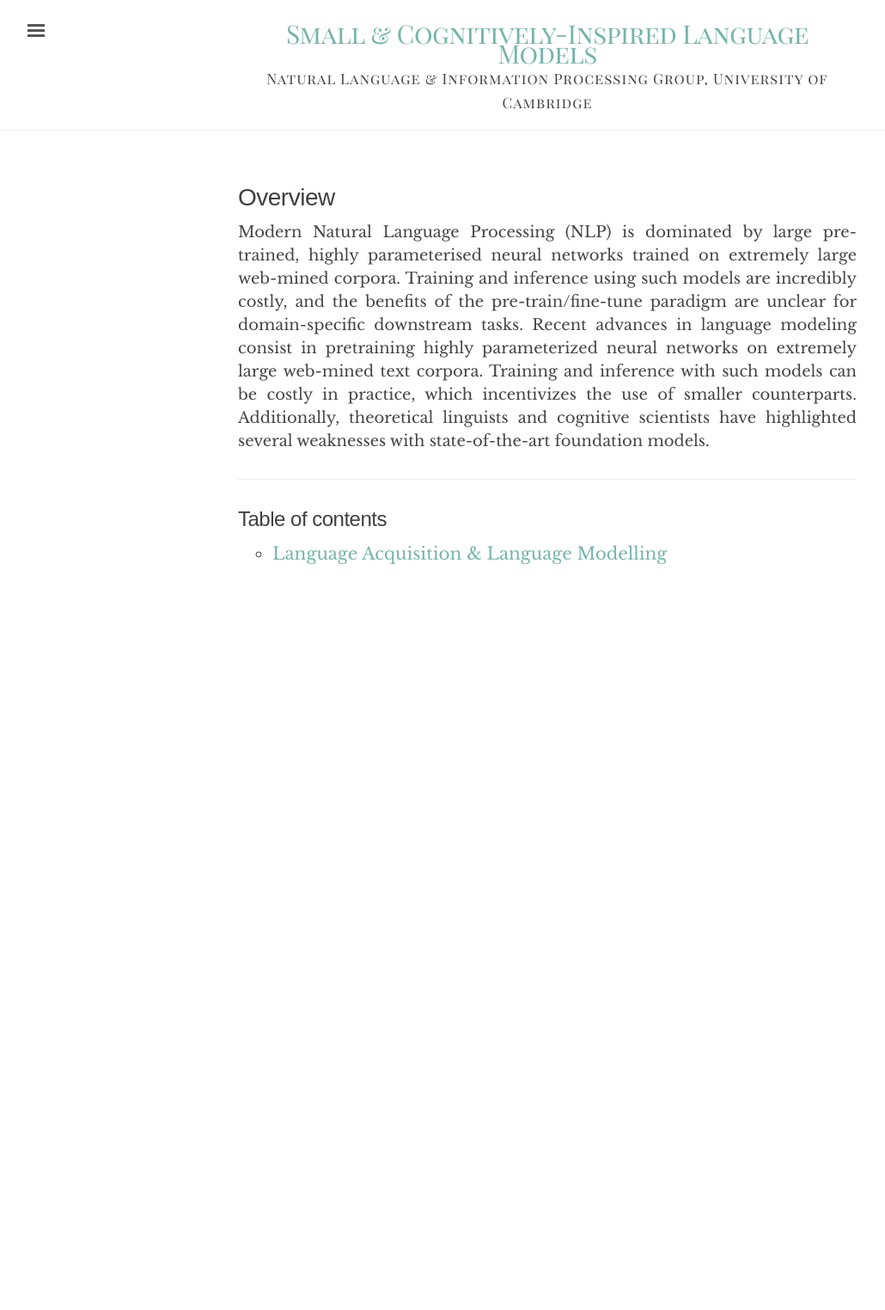
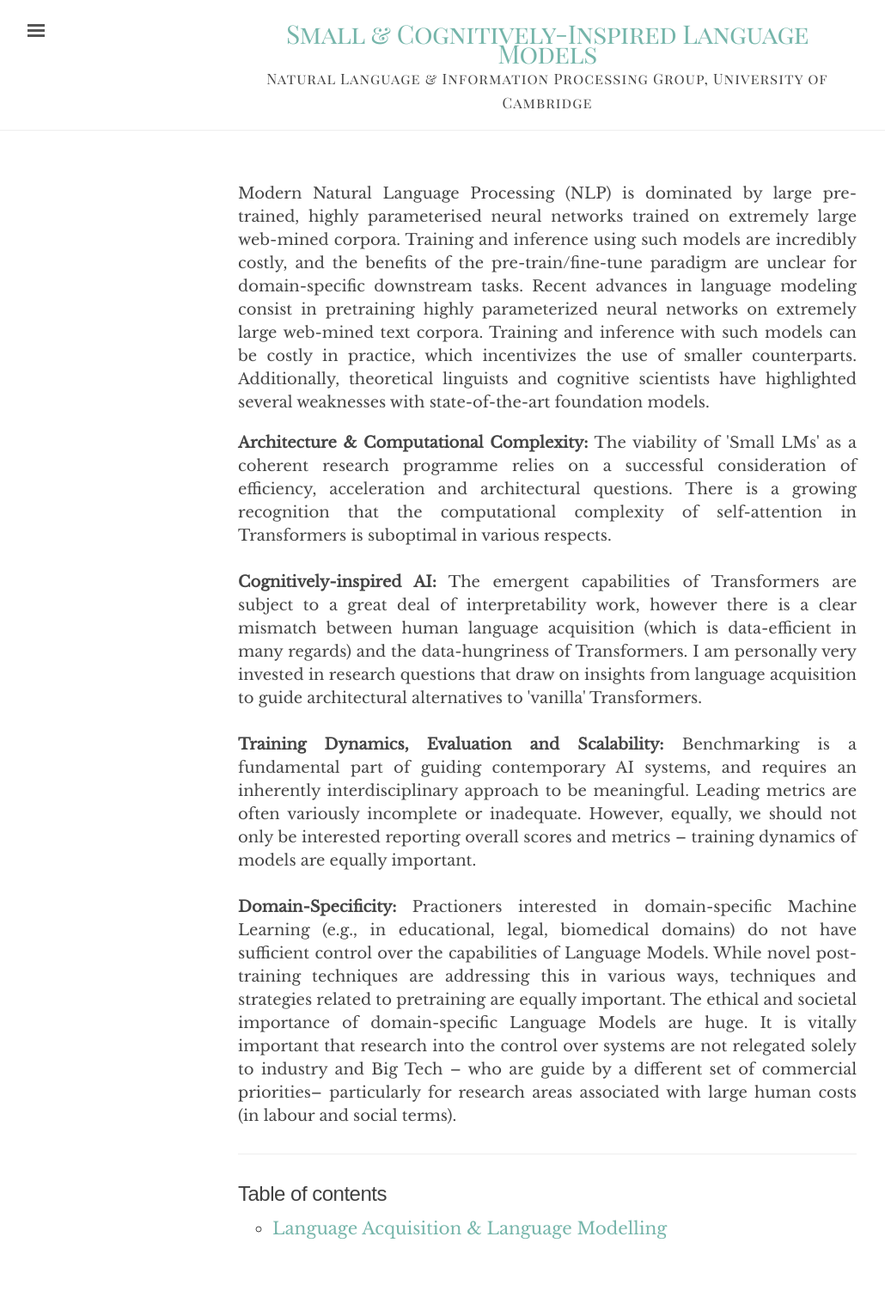
Before and after one commit to suchirsalhan/slm, a Jekyll site: the page built from index.md, in a window 1280 px wide. Shown: the whole page at 86% size, without its empty margins (3-1033 px from the left). Built offline with Jekyll 4.4.1, drawn with Linux system fonts in a browser that asks for light colours; nearby versions of some CDN libraries; before the commit the page ends 900 px from its top, so only the background shows below that.

Commit message:
Update index.md

```diff
--- a/index.md
+++ b/index.md
@@ -3,9 +3,28 @@ layout: default
 title: Small and Cognitively-Inspired Language Models
 ---
 
-# Overview
+Modern Natural Language Processing (NLP) is dominated by large pre-trained, highly parameterised neural networks trained on extremely large web-mined corpora. Training and inference using such models are incredibly costly, and the benefits of the pre-train/fine-tune paradigm are unclear for domain-specific downstream tasks. Recent advances in language modeling consist in pretraining highly parameterized neural networks on extremely large web-mined text corpora. Training and inference with such models can be costly in practice, which incentivizes the use of smaller counterparts. Additionally, theoretical linguists and cognitive scientists have highlighted several weaknesses with state-of-the-art foundation models.
 
-Modern Natural Language Processing (NLP) is dominated by large pre-trained, highly parameterised neural networks trained on extremely large web-mined corpora. Training and inference using such models are incredibly costly, and the benefits of the pre-train/fine-tune paradigm are unclear for domain-specific downstream tasks. Recent advances in language modeling consist in pretraining highly parameterized neural networks on extremely large web-mined text corpora. Training and inference with such models can be costly in practice, which incentivizes the use of smaller counterparts. Additionally, theoretical linguists and cognitive scientists have highlighted several weaknesses with state-of-the-art foundation models.
+  <p>
+<b> Architecture & Computational Complexity:</b> The viability of 'Small LMs' as a coherent research programme relies on a successful consideration of efficiency, acceleration and architectural questions. There is a growing recognition that the computational complexity of self-attention in Transformers is suboptimal in various respects.
+<br>
+<br>
+
+<b> Cognitively-inspired AI:</b> The emergent capabilities of Transformers are subject to a great deal of interpretability work, however there is a clear mismatch between human language acquisition (which is data-efficient in many regards) and the data-hungriness of Transformers. I am personally very invested in research questions that draw on insights from language acquisition to guide architectural alternatives to 'vanilla' Transformers.
+
+<br>
+<br>
+
+<b> Training Dynamics, Evaluation and Scalability:</b> Benchmarking is a fundamental part of guiding contemporary AI systems, and requires an inherently interdisciplinary approach to be meaningful.  Leading metrics are often variously incomplete or inadequate. However, equally, we should not only be interested reporting overall scores and metrics – training dynamics of models are equally important.
+
+<br>
+<br>
+
+<b> Domain-Specificity:</b> Practioners interested in domain-specific Machine Learning (e.g., in educational, legal, biomedical domains) do not have sufficient control over the capabilities of Language Models. While novel post-training techniques are addressing this in various ways, techniques and strategies related to pretraining are equally important. The ethical and societal importance of domain-specific Language Models are huge. It is vitally important that research into the control over systems are not relegated solely to industry and Big Tech – who are guide by a different set of commercial priorities– particularly for research areas associated with large human costs (in labour and social terms).
+  </p>
+
+
+
 
 ---
 
```
